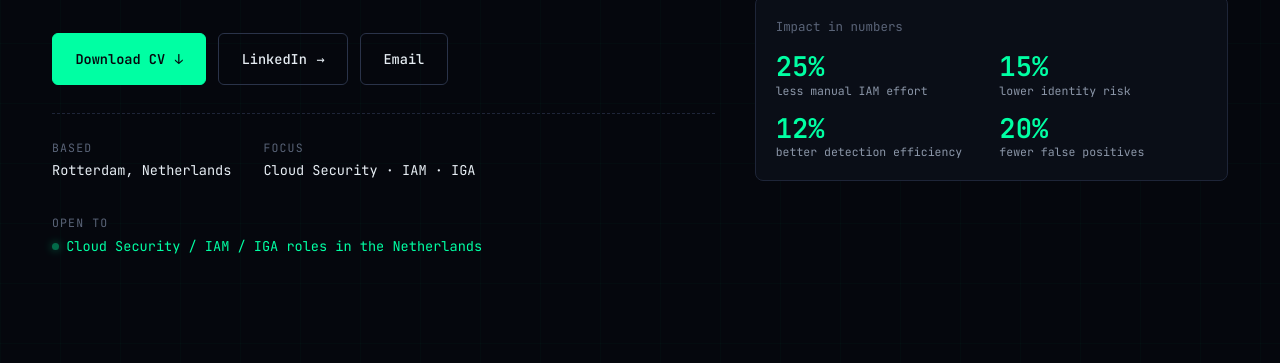
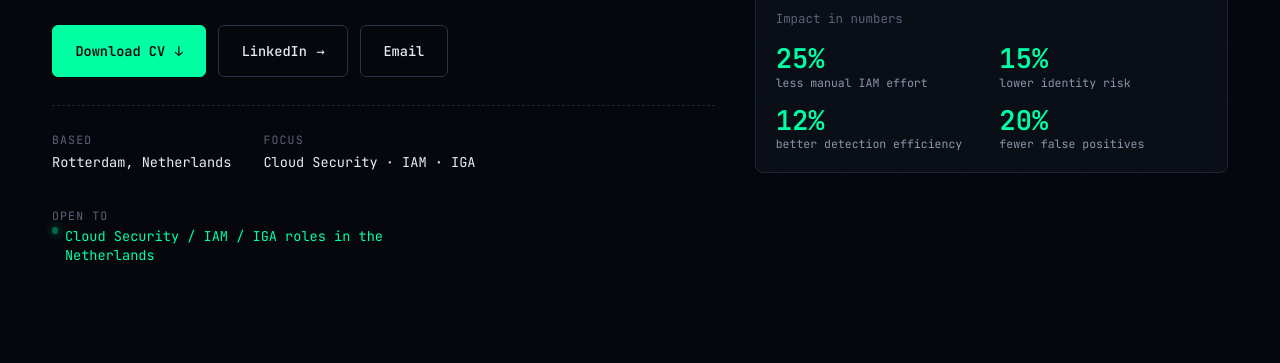
Before and after one commit to Leufi/skat, a website: page index.html in a window 1280 px wide. Shown: the part 437-800 px from the top of the page. Drawn offline with Linux system fonts and the light colour scheme.

Commit message:
Wrap the NL open-to line in the hero meta row

```diff
--- a/css/style.css
+++ b/css/style.css
@@ -440,8 +440,11 @@ code, .mono { font-family: var(--mono); }
 .status-open {
   color: var(--green);
   display: flex;
-  align-items: center;
+  align-items: flex-start;
   gap: 0.45rem;
+  max-width: 22rem;
+  white-space: normal;
+  line-height: 1.4;
 }
 
 .status-dot {
```
